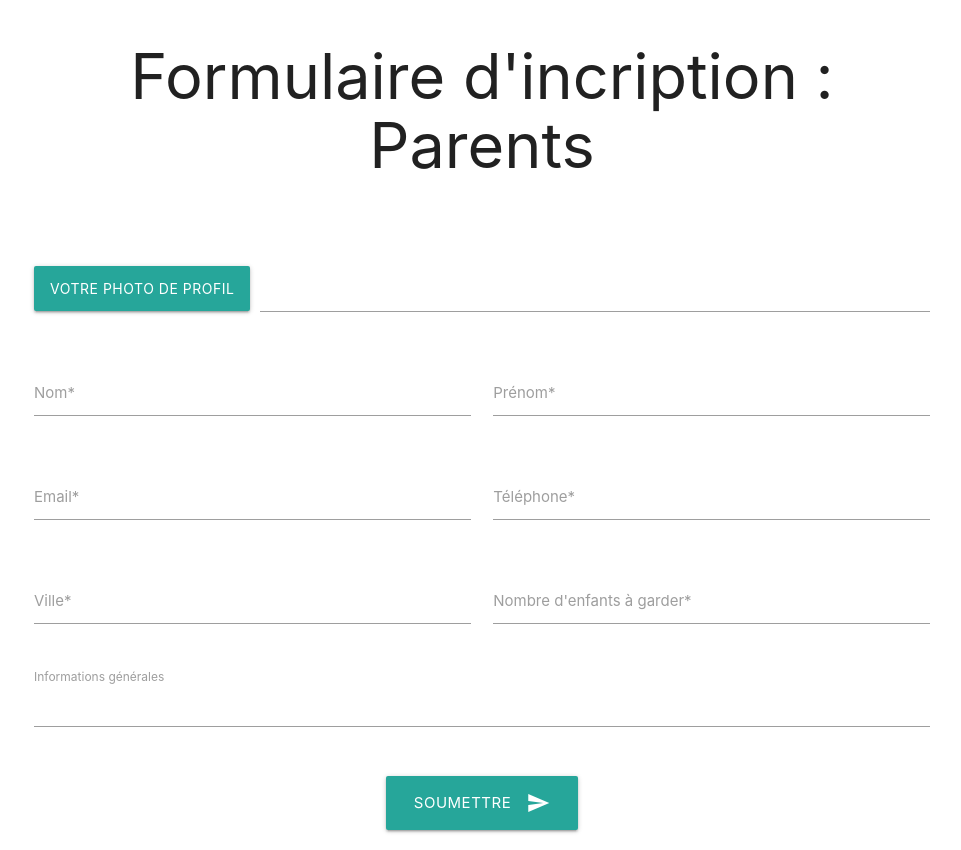
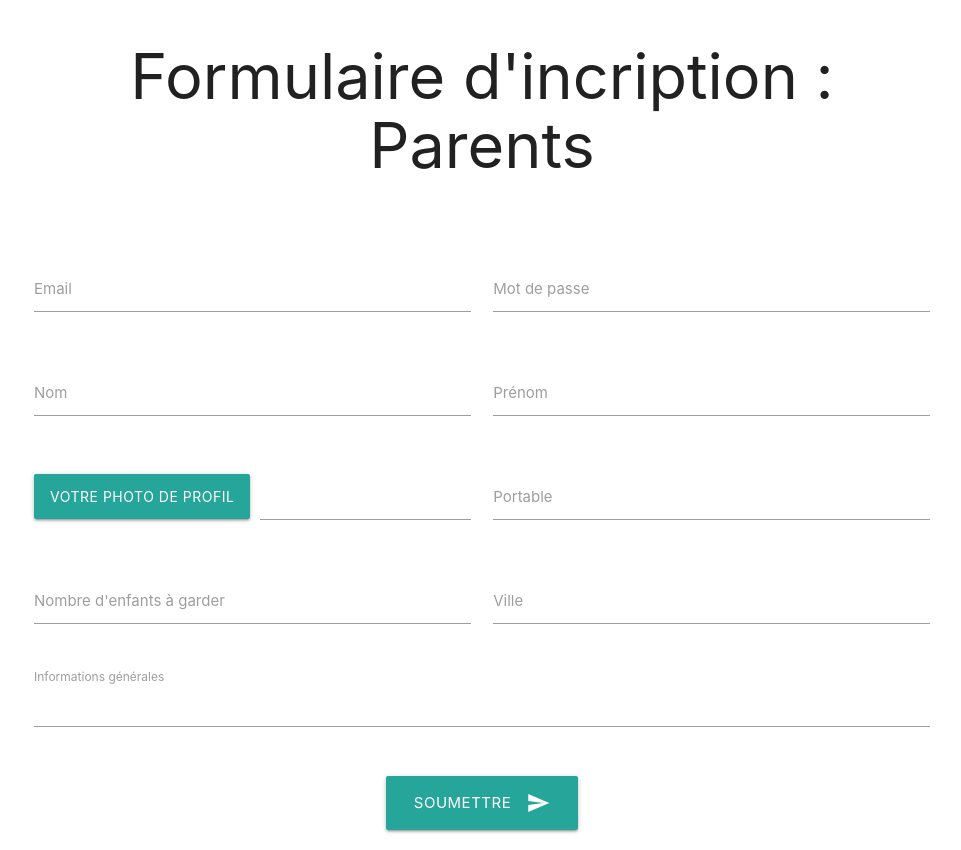
Before and after one commit to florianess/LO07Nounou, a PHP site: page /Forms/ParentsForm.html in a window 1280 px wide. Shown: the whole page, without its empty margins (158-1119 px from the left). Run offline with PHP 8.4, Linux system fonts and the light colour scheme.

Commit message:
Link parent and child form with database

```diff
--- a/Forms/ParentsForm.html
+++ b/Forms/ParentsForm.html
@@ -13,51 +13,55 @@
     <h1 class="center"> Formulaire d'incription : Parents </h1>
   </br>
 </br>
-    <form class="col s12" method="post" action="./EnfantsForm.php">
+    <form class="col s12" enctype="multipart/form-data" method="post" action="./EnfantsForm.php">
       <div class="row">
-        <div class="file-field input-field col s12">
-          <div class="btn">
-            <span>Votre photo de profil</span>
-            <input type="file" name="Photo">
-          </div>
-          <div class="file-path-wrapper">
-            <input class="file-path validate" type="text">
-          </div>
+        <div class="input-field col s6">
+          <input id="email" type="email" class="validate" name="email">
+          <label for="email">Email</label>
+        </div>
+        <div class="input-field col s6">
+          <input id="password" type="password" class="validate" name="password">
+          <label for="password">Mot de passe</label>
         </div>
       </div>
       <div class="row">
         <div class="input-field col s6">
-          <input id="Nom" type="text" class="validate" name ="Nom">
-          <label for="Nom">Nom*</label>
+          <input id="nom" type="text" class="validate" name ="nom">
+          <label for="nom">Nom</label>
         </div>
         <div class="input-field col s6">
-          <input id="Prenom" type="text" class="validate" name ="Prénom">
-          <label for="Prenom">Prénom*</label>
+          <input id="prenom" type="text" class="validate" name ="prenom">
+          <label for="prenom">Prénom</label>
+        </div>
+      </div>
+      <div class="row">
+        <div class="file-field input-field col s6">
+          <div class="btn">
+            <span>Votre photo de profil</span>
+            <input type="file" name="photo">
+          </div>
+          <div class="file-path-wrapper">
+            <input class="file-path validate" type="text" name="filepath">
+          </div>
+        </div>
+        <div class="input-field col s6">
+          <input id="portable" type="tel" class="validate" name ="portable">
+          <label for="portable">Portable</label>
         </div>
       </div>
       <div class="row">
         <div class="input-field col s6">
-          <input id="Email" type="Email" class="validate" name ="Email">
-          <label for="Email">Email*</label>
+          <input id="age" type="number" class="validate" name ="nbenfants">
+          <label for="age">Nombre d'enfants à garder</label>
         </div>
         <div class="input-field col s6">
-          <input id="Portable" type="tel" class="validate" name ="Téléphone">
-          <label for="Portable">Téléphone*</label>
-        </div>
-      </div>
-      <div class="row">
-        <div class="input-field col s6">
-          <input id="Ville" type="text" class="validate" name ="Ville">
-          <label for="Ville">Ville*</label>
-        </div>
-        <div class="input-field col s6">
-          <input id="Nombre d'enfants" type="number" class="validate" name ="Nombre d'enfants">
-          <label>Nombre d'enfants à garder*</label>
+          <input id="ville" type="text" class="validate" name ="ville">
+          <label for="ville">Ville</label>
         </div>
       </div>
       <div class="row">
         <div class="input-field col s12">
-          <textarea id="Infos générales" name="Infos générales"  class="materialize-textarea">
+          <textarea id="Infos générales" name="presentation"  class="materialize-textarea">
         </textarea>
           <label for="Infos générales">Informations générales</label>
         </div>
--- a/TODO.txt
+++ b/TODO.txt
@@ -1,6 +1,4 @@
 TO DO
-
- * Lier le formulaire d'inscription parents avec la DB
 
  * Mettre en place les diffèrents Dashboard (admin, nounou, parent)
 
@@ -12,7 +10,9 @@ TO DO
 
 DOING
 
-
+  * Lier le formulaire d'inscription parents avec la DB
+      - Améliorer le formulaire enfant
+      - manque le Genre dans la BDD
 
 --------------------------------------------------------------------------
 
--- a/db/nounouCreate.php
+++ b/db/nounouCreate.php
@@ -15,6 +15,7 @@ if ($test->num_rows == 0){
     foreach ($_POST['langues'] as $value) {
       $sql3 = $debutSql . $value . "')";
       if ($conn->query($sql3)) {
+        $conn->close();
         header('Location: ../?status=create');
       } else {
         echo "Error: " . $sql3 . "<br>" . $conn->error . "<br>";
@@ -26,6 +27,4 @@ if ($test->num_rows == 0){
 } else {
   echo 'email deja utilisé';
 }
-
-$conn->close();
- ?>
+?>
```
Also changed, not shown: Forms/EnfantsForm.php (+31 -35 lines), db/enfantCreate.php (added, +14 -0 lines), db/parentCreate.php (added, +21 -0 lines).
